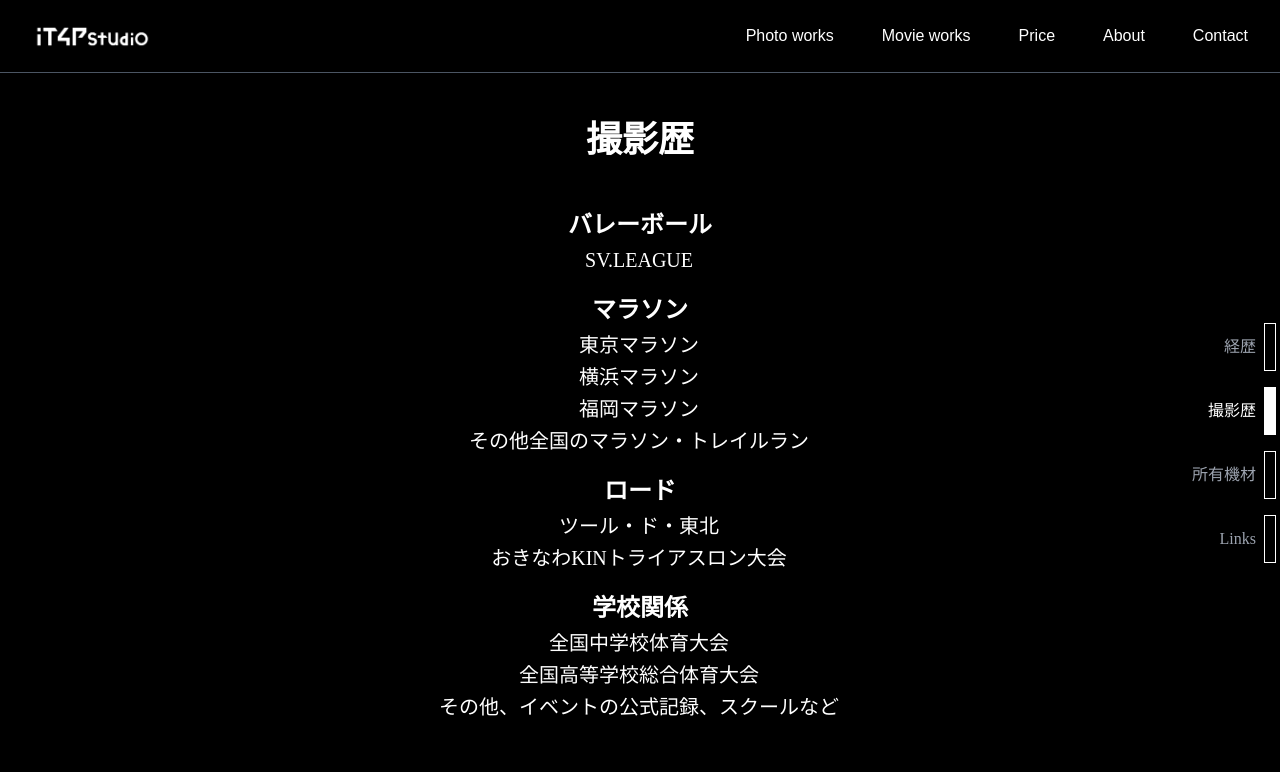
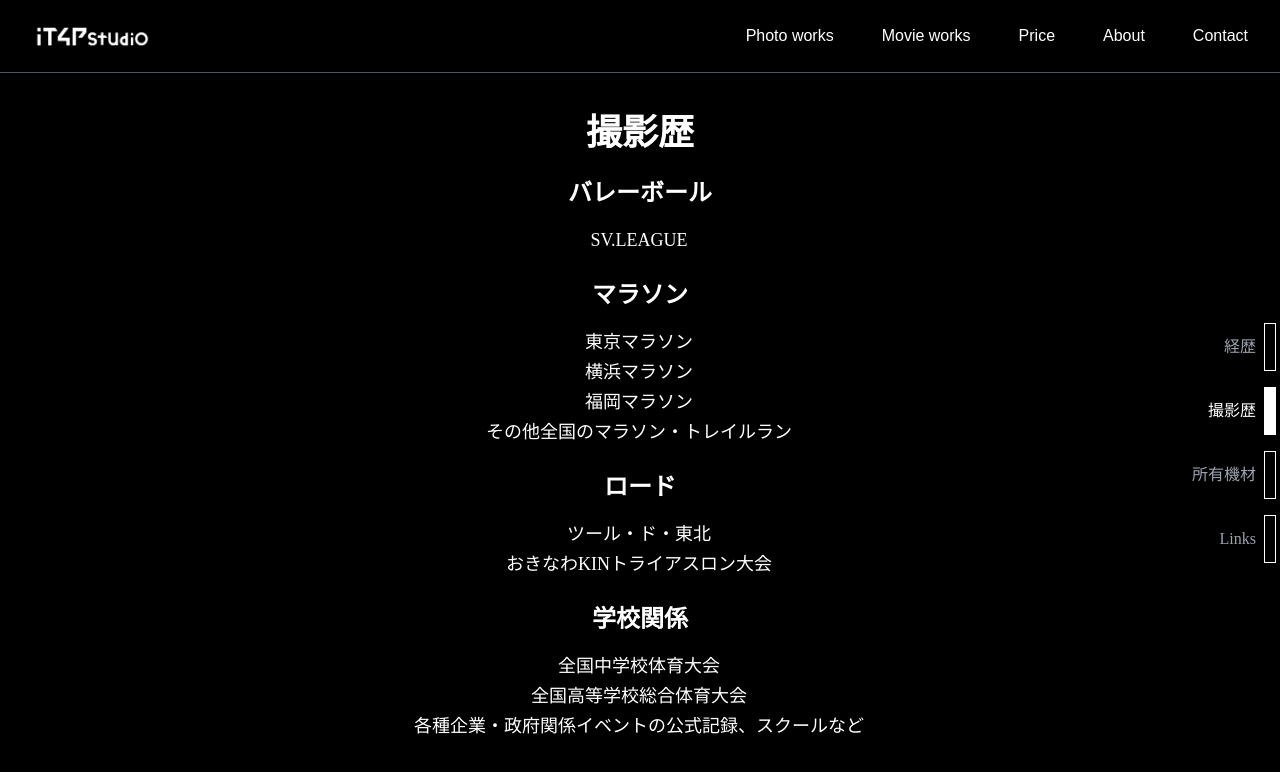
Before and after one commit to iT4P-studio/portfolio, a Next.js app: page /about in a window 1280 px wide. Both pictures are taken after a click on the button "撮影歴". Shown: the top 772 px of the page. Built offline with nearby package versions, Linux system fonts and the light colour scheme.

Commit message:
margin naoshi

```diff
--- a/app/about/page.js
+++ b/app/about/page.js
@@ -18,9 +18,7 @@ const sections = [
 const historyGroups = [
   {
     period: "バレーボール",
-    items: [
-      "SV.LEAGUE",
-    ],
+    items: ["SV.LEAGUE"],
   },
   {
     period: "マラソン",
@@ -33,34 +31,26 @@ const historyGroups = [
   },
   {
     period: "ロード",
-    items: [
-      "ツール・ド・東北",
-      "おきなわKINトライアスロン大会",
-    ],
+    items: ["ツール・ド・東北", "おきなわKINトライアスロン大会"],
   },
   {
     period: "学校関係",
     items: [
       "全国中学校体育大会",
       "全国高等学校総合体育大会",
-      "その他、イベントの公式記録、スクールなど",
+      "各種企業・政府関係イベントの公式記録、スクールなど",
     ],
   },
 ];
 
 function useWindowSize() {
   const [width, setWidth] = useState(0);
-
   useEffect(() => {
-    // 初回およびリサイズ時にウィンドウ幅をセット
-    const handleResize = () => {
-      setWidth(window.innerWidth);
-    };
+    const handleResize = () => setWidth(window.innerWidth);
     window.addEventListener("resize", handleResize);
-    handleResize(); // マウント時に一度呼ぶ
+    handleResize();
     return () => window.removeEventListener("resize", handleResize);
   }, []);
-
   return width;
 }
 
@@ -152,8 +142,6 @@ export default function AboutPage() {
   );
 }
 
-// ------------------- 各セクションコンポーネント -------------------
-
 function CareerSection() {
   const careerData = [
     ["2022/3", "広尾学園高等学校 医進・サイエンスコース 卒業"],
@@ -184,29 +172,23 @@ function CareerSection() {
 function HistorySection() {
   return (
     <section className="p-4">
-      <h2 className="text-[20px] sm:text-[36px] font-bold text-center my-6">
-        撮影歴
-      </h2>
-      <table className="mx-auto w-full max-w-2xl text-[14px] sm:text-[18px]">
+      <h2 className="text-4xl font-bold text-center mt-6">撮影歴</h2>
+      <table className="mx-auto w-full max-w-2xl text-lg">
         <tbody>
           {historyGroups.map((group) => (
             <React.Fragment key={group.period}>
               <tr>
                 <td
                   colSpan={2}
-                  className="pt-4 text-[16px] sm:text-[24px] font-semibold text-center"
+                  className="pt-6 pb-4 text-2xl font-semibold text-center"
                 >
                   {group.period}
                 </td>
               </tr>
               {group.items.map((subject, i) => (
                 <tr key={i} className="border-none">
-                  <td className=" text-[8px] sm:text-[20px] text-center">
-                    {subject}
-                  </td>
-                  <td className="text-[8px] sm:text-[12px] text-left ">
-                    {/* 空欄 */}
-                  </td>
+                  <td className="text-lg text-center">{subject}</td>
+                  <td className="text-lg text-left">{/* 空欄 */}</td>
                 </tr>
               ))}
             </React.Fragment>
@@ -236,14 +218,14 @@ function EquipmentSection() {
 
   return (
     <section className="p-4">
-      <h2 className="text-4xl font-bold mb-6 text-center my-6">所有機材</h2>
+      <h2 className="text-4xl font-bold my-6 text-center">所有機材</h2>
       {categories.map((cat, i) => (
-        <div key={i} className="mb-6 text-lg">
-          <h4 className="text-2xl font-semibold mb-2 whitespace-nowrap text-center">
+        <div key={i} className="mb-6 text-lg text-center">
+          <h4 className="text-2xl font-semibold mb-2 whitespace-nowrap">
             {cat.category}
           </h4>
           {cat.items.map((item, j) => (
-            <p key={j} className="whitespace-nowrap text-center">
+            <p key={j} className="whitespace-nowrap">
               {item}
             </p>
           ))}
@@ -269,8 +251,8 @@ function LinksSection() {
 
   return (
     <section className="p-4">
-      <h2 className="text-4xl font-bold mb-6 text-center my-6">Links</h2>
-      <div className="flex gap-8 justify-center items-center">
+      <h2 className="text-4xl font-bold my-6 text-center">Links</h2>
+      <div className="flex gap-11 justify-center items-center">
         {iconLinks.map((lk, i) => (
           <a
             key={i}
@@ -279,7 +261,7 @@ function LinksSection() {
             rel="noopener noreferrer"
             className="hover:opacity-80 transition"
           >
-            <Image src={lk.icon} alt={lk.alt} width={64} height={64} />
+            <Image src={lk.icon} alt={lk.alt} width={100} height={100} />
           </a>
         ))}
       </div>
```
